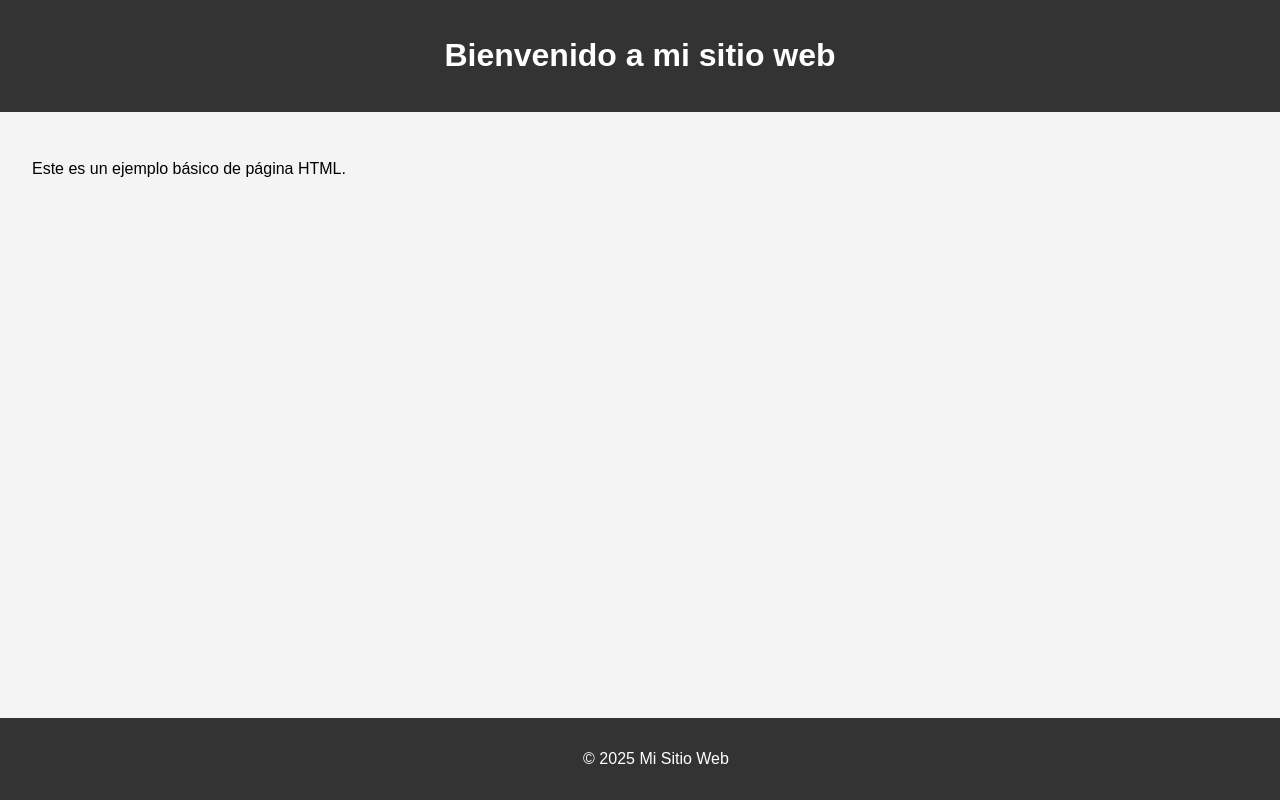
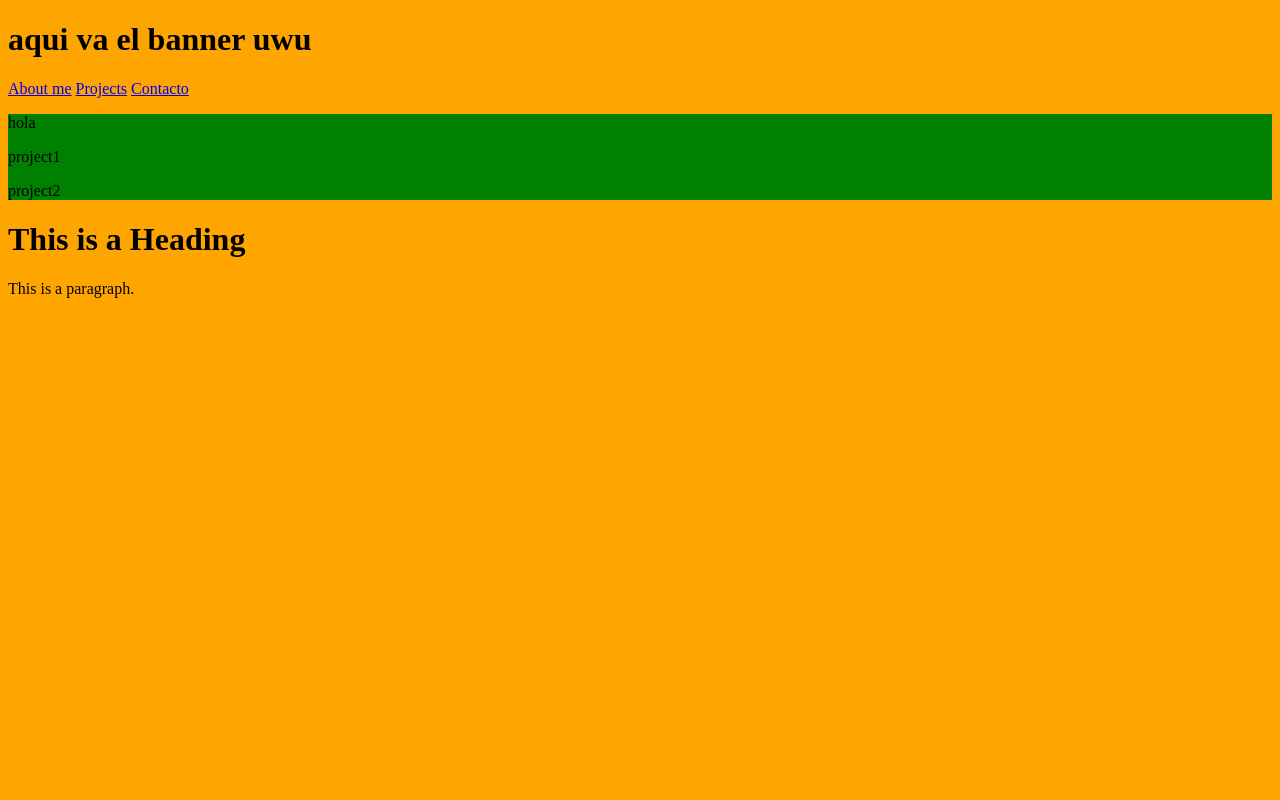
Before and after one commit to ITB2526-lucia/TA05_web, a plain HTML site: page index.html in a window 1280 px wide. Drawn offline with Linux system fonts and the light colour scheme.

Commit message:
pagina principal y estilos

```diff
--- /dev/null
+++ b/estilos.css
@@ -0,0 +1,6 @@
+body {
+    background-color: orange;
+}
+div {
+    background-color: green;
+}
--- a/index.html
+++ b/index.html
@@ -1,45 +1,34 @@
 <!DOCTYPE html>
-<html lang="es">
+<html>
 <head>
-  <meta charset="UTF-8">
-  <meta name="viewport" content="width=device-width, initial-scale=1.0">
-  <title>Mi Página de Inicio</title>
-  <style>
-    body {
-      font-family: Arial, sans-serif;
-      margin: 0;
-      padding: 0;
-      background-color: #f4f4f4;
-    }
-    header {
-      background: #333;
-      color: #fff;
-      padding: 1rem;
-      text-align: center;
-    }
-    main {
-      padding: 2rem;
-    }
-    footer {
-      background: #333;
-      color: #fff;
-      text-align: center;
-      padding: 1rem;
-      position: fixed;
-      bottom: 0;
-      width: 100%;
-    }
-  </style>
+    <meta charset="UTF-8">
+    <meta name="viewport" content="width=device-width, initial-scale=1.0">
+    <title>pagina principal</title>
+    <link rel="stylesheet" href="estilos.css">
 </head>
 <body>
-  <header>
-    <h1>Bienvenido a mi sitio web</h1>
-  </header>
-  <main>
-    <p>Este es un ejemplo básico de página HTML.</p>
-  </main>
-  <footer>
-    <p>&copy; 2025 Mi Sitio Web</p>
-  </footer>
+
+<header class="main-header">
+    <h1>aqui va el banner uwu</h1>
+    <nav class="header-nav">
+                        <a href="pages/about.html">About me</a>
+                        <a href="pages/education.html">Projects</a>
+                        <a href="pages/experience.html">Contacto</a>
+                    </nav>
+</header>
+<div class="global-div">
+    <div class="intro-div">
+        <p>hola</p>
+    </div>
+    <div class="project-div">
+        <p>project1</p>
+    </div>
+    <div class="project-div">
+        <p>project2</p>
+    </div>
+</div>
+<h1>This is a Heading</h1>
+<p>This is a paragraph.</p>
+
 </body>
 </html>
```
